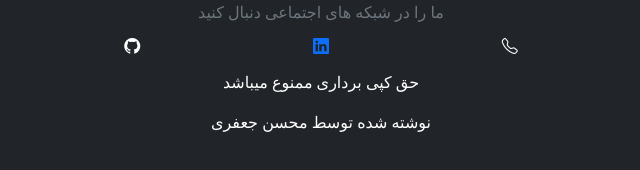
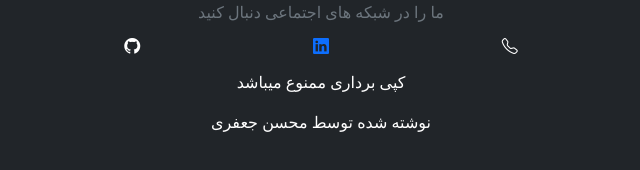
Before and after one commit to mohsen-jafarimo/bootstrap-tourwebapp, a plain HTML site: page index.html in a window 1280 px wide. Shown: the part 1927-2097 px from the top of the page, 319-959 px from the left. Drawn offline with nearby package versions, Linux system fonts and the light colour scheme; a script that the page names is missing.

Commit message:
change text in footer

```diff
--- a/index.html
+++ b/index.html
@@ -733,7 +733,7 @@
   <i class="bi bi-telephone text-white"></i>
   <i class="bi bi-whatsapp text-success"></i>
 </div>
-<p class="text-white my-3">حق کپی برداری ممنوع میباشد</p>
+<p class="text-white my-3"> کپی برداری ممنوع میباشد</p>
 <p class="text-white">نوشته شده توسط محسن جعفری </p>
         </div>
       </div>
```
